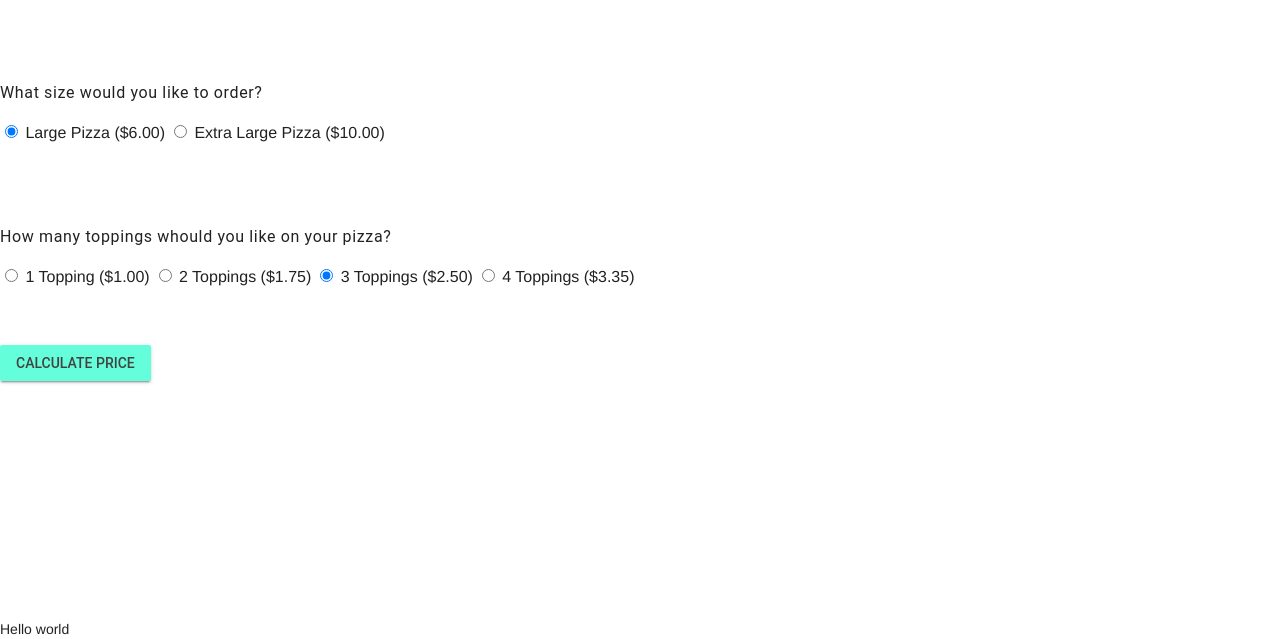
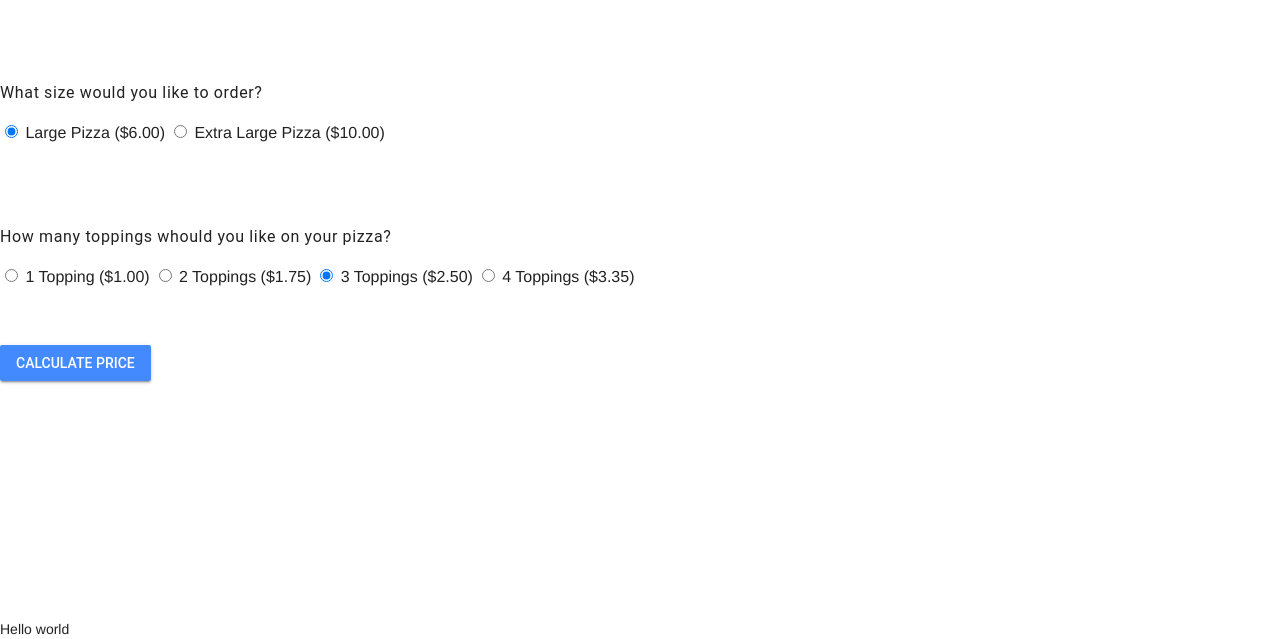
Before and after one commit to KaitlynIp64/Assignment-4, a plain HTML site: page index.html in a window 1280 px wide. Shown: the part 181-820 px from the top of the page. Drawn offline with nearby package versions, Linux system fonts and the light colour scheme; files that its build step writes are made by us from their sources; files whose address does not match are found by name.

Commit message:
added code

```diff
--- a/index.html
+++ b/index.html
@@ -9,13 +9,13 @@
     <meta name="viewport" content="width=device-width, initial-scale=1.0">
     <meta name="theme-color" content="#FFFFFF" />
     <title>Pizza Ordering</title>
-    <link rel="canonical" href="https://AvaVenturino.github.io/ICS20-Assignment-4-JS/" />
-    <link rel="manifest" href="/ICS20-Assignment-4-JS/manifest.webmanifest" />
+    <link rel="canonical" href="https://KaitlynIp064.github.io/Assignment-4/" />
+    <link rel="manifest" href="/Assignment-4/manifest.webmanifest" />
     <link rel="stylesheet" href="./css/style.css" />
     <!-- None blocking for Lighthouse report -->
     <!-- https://stackoverflow.com/questions/32759272/how-to-load-css-asynchronously -->
     <link rel="stylesheet" href="https://fonts.googleapis.com/icon?family=Material+Icons" media="none" onload="if(media!='all')media='all'"><noscript><link rel="stylesheet" href="https://fonts.googleapis.com/icon?family=Material+Icons"></noscript>
-    <link rel="stylesheet" href="https://code.getmdl.io/1.3.0/material.grey-teal.min.css" media="none" onload="if(media!='all')media='all'"><noscript><link rel="stylesheet" href="https://code.getmdl.io/1.3.0/material.grey-teal.min.css"></noscript>
+    <link rel="stylesheet" href="https://code.getmdl.io/1.3.0/material.indigo-blue.min.css" media="none" onload="if(media!='all')media='all'"><noscript><link rel="stylesheet" href="https://code.getmdl.io/1.3.0/material.grey-teal.min.css"></noscript>
     <link rel="apple-touch-icon" sizes="180x180" href="apple-touch-icon.png" />
     <link rel="icon" type="image/png" sizes="32x32" href="favicon-32x32.png" />
     <link rel="icon" type="image/png" sizes="16x16" href="favicon-16x16.png" />
```
